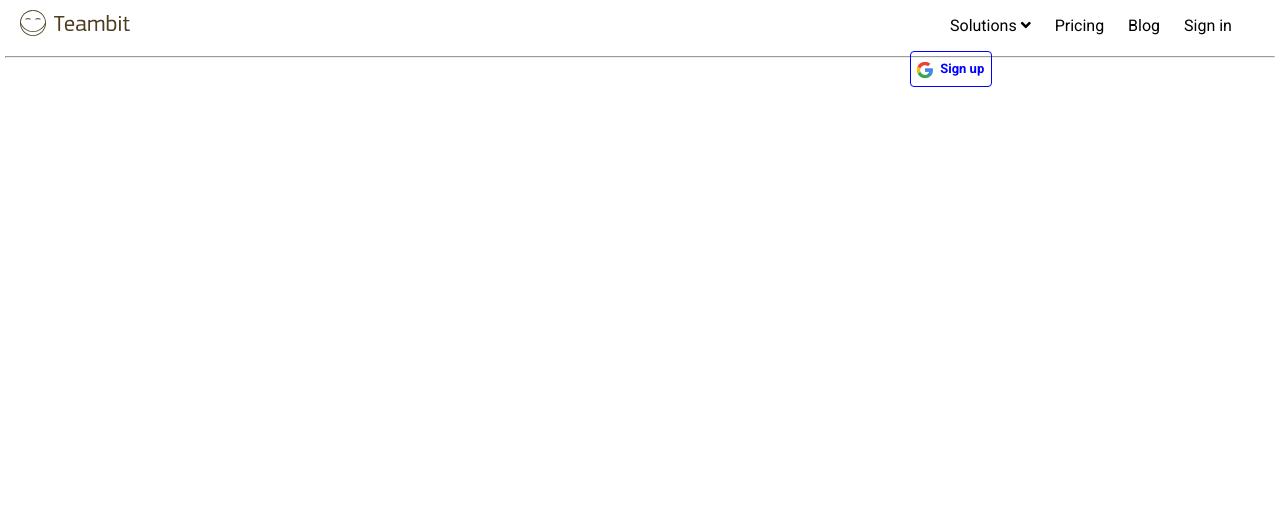
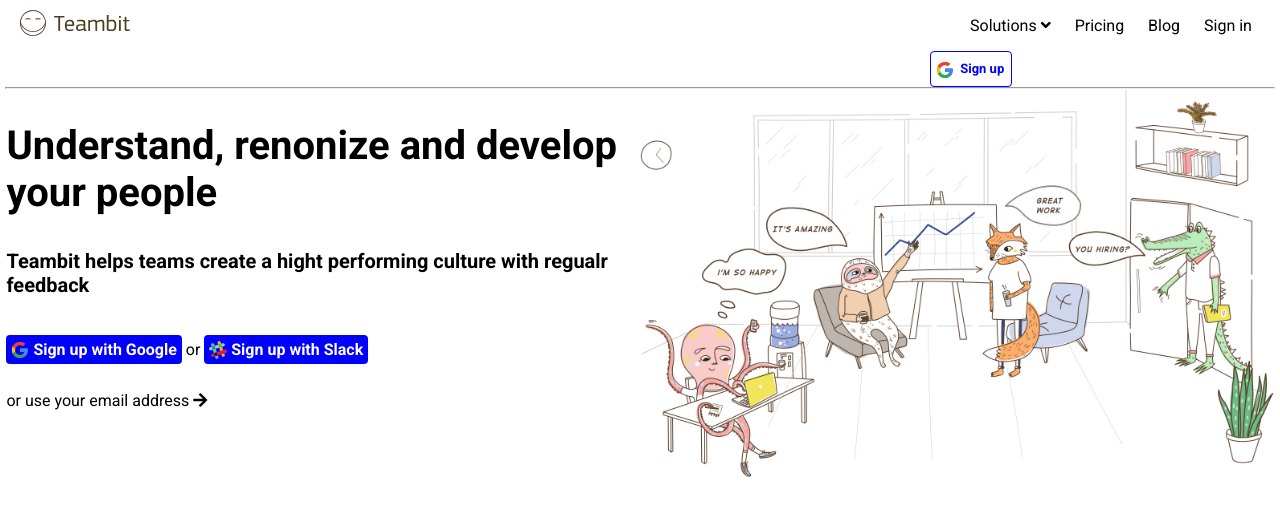
Before and after one commit to Leonardo-Fabbri/node-sass-teambit, a website: page index.html in a window 1280 px wide. Drawn offline with Linux system fonts and the light colour scheme.

Commit message:
annamo bene, proprio bene..

```diff
--- a/index.html
+++ b/index.html
@@ -45,7 +45,25 @@
         <!-- menu dx -->
 
     </header>
+
     <main>
+        <section>
+            <div class="col-lg-6-dx title">
+                <h1>Understand, renonize and develop your people</h1>
+                <h4>Teambit helps teams create a hight performing culture with regualr feedback</h4>
+                <div class="button-container">
+                    <div class="blue-button"><img id="loghi" src="./img/google-logo.svg" alt=""> <strong class="text">Sign up with Google</strong></div>
+                    <p class="or">or</p>
+                    <div class="blue-button"><img id="loghi" src="./img/slack-logo.svg" alt=""> <strong class="text"> Sign up with Slack</strong></div>
+                </div>
+                <p>or use your email address <i class="fas fa-arrow-right"></i></p>
+
+            </div>
+            <div class="col-lg-6-sx">
+                <img  class="jamobtron" src="./img/illustration-main.jpg" alt="">
+            </div>
+
+        </section>
 
     </main>
     <footer>
--- a/src/partials/_common.scss
+++ b/src/partials/_common.scss
@@ -4,7 +4,6 @@
 }
 .col-lg-6-dx {
     width: 50%;
-    height: $altezza-header;
     float: left;
     // background-color: $sfondo-secondo;
 
@@ -12,7 +11,35 @@
 
 .col-lg-6-sx {
     width: 50%;
-    height: $altezza-header;
     float: left;
     // background-color: $sfondo-primo;
 }
+
+h2 {
+    font-size: 20px;
+}
+
+h4 {
+    font-size: 20px;
+}
+.blue-button {
+    background-color: blue;
+    display: $inline;
+    border-radius: $border-radius;
+    padding: 5px;
+    color: white;
+    #loghi {
+        width: 18px;
+        width: 18px;
+        display: $inline;
+        vertical-align: middle;
+
+    }
+    .text {
+        display: $inline;
+        // vertical-align: middle;
+    }
+}
+.or {
+    display: $inline;
+}
--- a/src/partials/_header.scss
+++ b/src/partials/_header.scss
@@ -4,7 +4,7 @@
 
 }
 .menu-destra {
-    margin-left: 250px;
+    margin-left: 270px;
 }
 ul {
     display: $inline;
@@ -39,10 +39,6 @@
         margin-right: 3px;
         margin-top: 2px;
         margin-bottom: 2px;
-
-
-
-
     }
 }
 hr {
--- a/src/partials/_main.scss
+++ b/src/partials/_main.scss
@@ -0,0 +1,17 @@
+main {
+    width: 99%;
+    margin: 0 auto;
+    background-color: green;
+}
+section {
+    width: 100%;
+    background-color: green;
+}
+.title {
+    h1 {
+        font-size: $font-size;
+    }
+}
+.jamobtron {
+    width: 100%;
+}
--- a/src/partials/_variables.scss
+++ b/src/partials/_variables.scss
@@ -4,3 +4,4 @@
 $inline:inline-block;
 $altezza-header: 7vh;
 $border-radius: 4px;
+$font-size: 40px;
```
Also changed, not shown: css/app.css.
